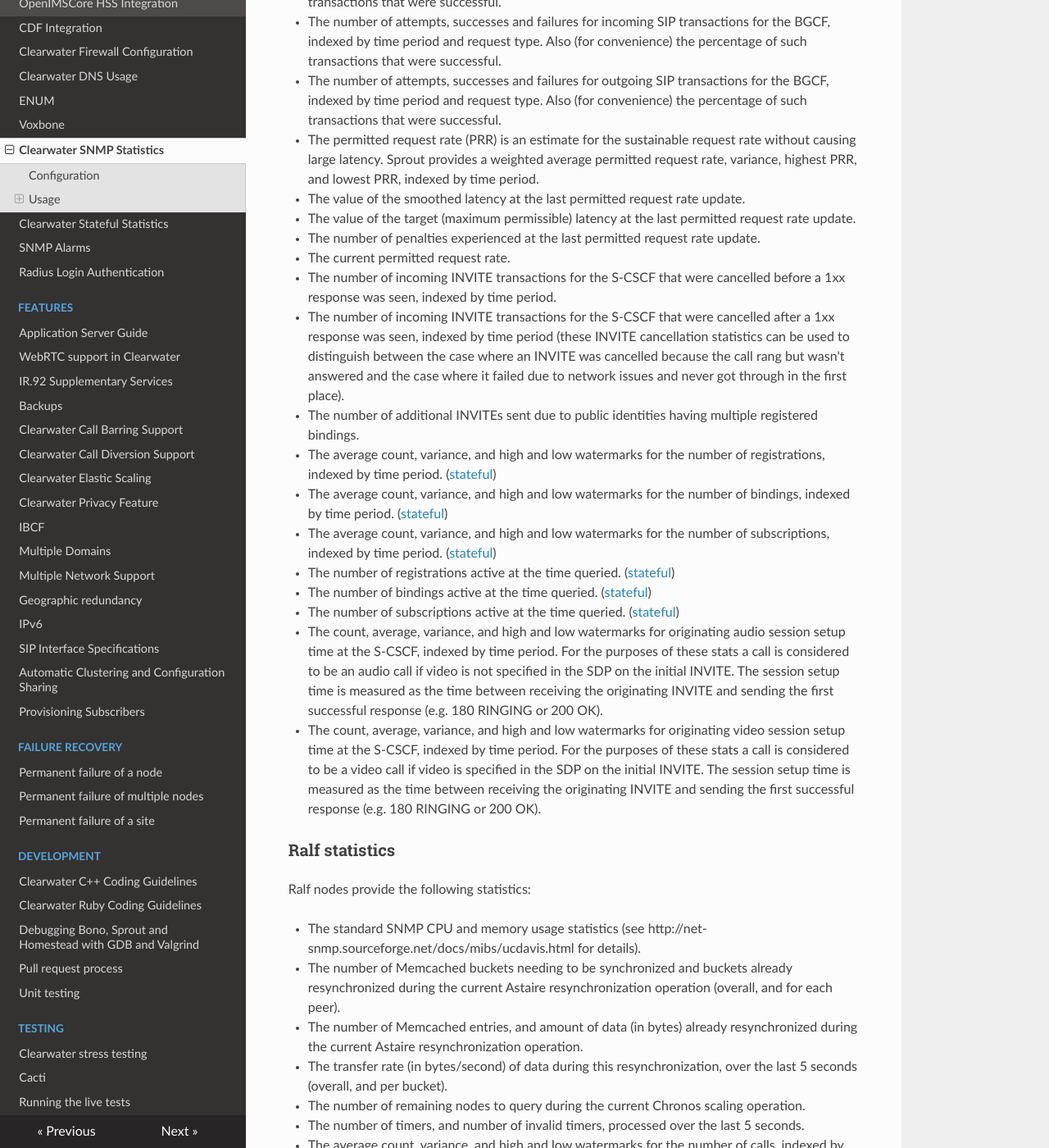
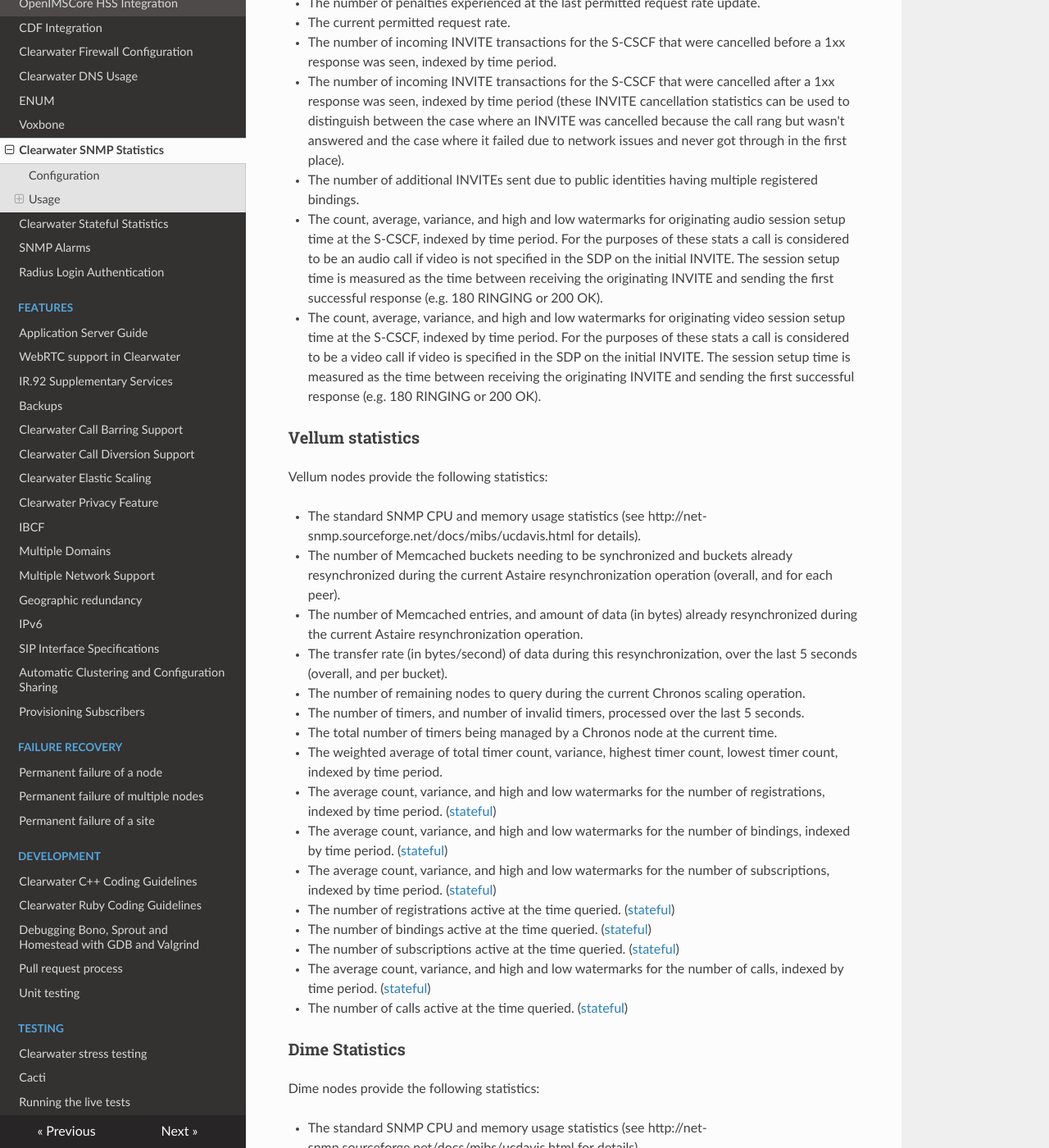
Before and after one commit to Metaswitch/clearwater-readthedocs, an MkDocs documentation site: the page built from docs/Clearwater_SNMP_Statistics.md, in a window 1280 px wide and 1400 px high, scrolled down 4482 px. Shown: the whole window at 82% size. Built offline with MkDocs 1.6.1, drawn with Linux system fonts in a browser that asks for light colours; nearby versions of some CDN libraries; old or Windows-style settings are respelled for this version of MkDocs; part of the change alters nothing that is shown; some of the changed text lies outside the part shown.

Commit message:
Update SNMP Stats page for split-state

```diff
--- a/docs/Clearwater_SNMP_Statistics.md
+++ b/docs/Clearwater_SNMP_Statistics.md
@@ -1,13 +1,13 @@
 # SNMP Statistics
 
-Clearwater provides a set of statistics about the performance of each Clearwater nodes over SNMP. Currently, this is available on Bono, Sprout, Ralf and Homestead nodes, and the MMTel, Call Diversion, Memento and Gemini Application Server nodes. A number of the statistics we offer detail the current state of the system in use, and as such are termed 'Stateful' statistics. These statistics will be marked as '(stateful)' below, and more information on them can be found [here](https://clearwater.readthedocs.io/en/stable/Clearwater_Stateful_Statistics/index.html)
+Clearwater provides a set of statistics about the performance of each Clearwater nodes over SNMP. Currently, this is available on Bono, Sprout, Vellum and Dime nodes, and the MMTel, Call Diversion, Memento and Gemini Application Server nodes. A number of the statistics we offer detail the current state of the system in use, and as such are termed 'Stateful' statistics. These statistics will be marked as '(stateful)' below, and more information on them can be found [here](https://clearwater.readthedocs.io/en/stable/Clearwater_Stateful_Statistics/index.html)
 
 ## Configuration
 
 These SNMP statistics require:
 
 * the clearwater-snmpd package to be installed for all node types
-* the clearwater-snmp-handler-astaire package to be installed for Sprout and Ralf nodes
+* the clearwater-snmp-handler-astaire package to be installed for Vellum nodes
 
 These packages will be automatically installed when installing through the Chef automation system; for a manual install, you will need to install the packages with `sudo apt-get install`.
 
@@ -84,18 +84,11 @@ Sprout nodes provide the following statistics:
 * The number of attempts, successes and failures for third-party re-registrations, indexed by time period (registrations that fail due to failed authentication are counted in the authetication stats and not here).  Also (for convenience) the percentage of such re-registrations that were successful.
 * The number of attempts, successes and failures for third-party de-registrations, indexed by time period (registrations that fail due to failed authentication are counted in the authentication stats and not here).  Also (for convenience) the percentage of such de-registrations that were successful.
 * The number of requests routed by the S-CSCF according to a route pre-loaded by an app server, indexed by time period.
-* The number of parallel TCP connections to each Homestead node.
+* The number of parallel TCP connections to each Dime node.
 * The number of parallel TCP connections to each Homer node.
 * The number of incoming SIP requests, indexed by time period.
 * The number of requests rejected due to overload, indexed by time period.
 * The average request queue size, variance, highest queue size and lowest queue size, indexed by time period.
-* The number of Memcached buckets needing to be synchronized and buckets already resynchronized during the current Astaire resynchronization operation (overall, and for each peer).
-* The number of Memcached entries, and amount of data (in bytes) already resynchronized during the current Astaire resynchronization operation.
-* The transfer rate (in bytes/second) of data during this resynchronization, over the last 5 seconds (overall, and per bucket).
-* The number of remaining nodes to query during the current Chronos scaling operation.
-* The number of timers, and number of invalid timers, processed over the last 5 seconds.
-* The total number of timers being managed by a Chronos node at the current time.
-* The weighted average of total timer count, variance, highest timer count, lowest timer count, indexed by time period.
 * The number of attempts, successes and failures for incoming SIP transactions for the ICSCF, indexed by time period and request type.   Also (for convenience) the percentage of such transactions that were successful.
 * The number of attempts, successes and failures for outgoing SIP transactions for the ICSCF, indexed by time period and request type.  Also (for convenience) the percentage of such transactions that were successful.
 * The number of attempts, successes and failures to establish terminating sessions at the I-CSCF, indexed by time period.  Also (for convenience) the percentage of such attempts that were successful.   Each INVITE received by the I-CSCF (from the originating S-CSCF) is counted as a terminating session attempt.  Such an attempt is considered successful if the I-CSCF responds with a 180 RINGING or 200 OK.
@@ -112,18 +105,11 @@ Sprout nodes provide the following statistics:
 * The number of incoming INVITE transactions for the S-CSCF that were cancelled before a 1xx response was seen, indexed by time period.
 * The number of incoming INVITE transactions for the S-CSCF that were cancelled after a 1xx response was seen, indexed by time period (these INVITE cancellation statistics can be used to distinguish between the case where an INVITE was cancelled because the call rang but wasn't answered and the case where it failed due to network issues and never got through in the first place).
 * The number of additional INVITEs sent due to public identities having multiple registered bindings.
-* The average count, variance, and high and low watermarks for the number of registrations, indexed by time period. ([stateful](https://clearwater.readthedocs.io/en/stable/Clearwater_Stateful_Statistics/index.html))
-* The average count, variance, and high and low watermarks for the number of bindings, indexed by time period. ([stateful](https://clearwater.readthedocs.io/en/stable/Clearwater_Stateful_Statistics/index.html))
-* The average count, variance, and high and low watermarks for the number of subscriptions, indexed by time period. ([stateful](https://clearwater.readthedocs.io/en/stable/Clearwater_Stateful_Statistics/index.html))
-* The number of registrations active at the time queried. ([stateful](https://clearwater.readthedocs.io/en/stable/Clearwater_Stateful_Statistics/index.html))
-* The number of bindings active at the time queried. ([stateful](https://clearwater.readthedocs.io/en/stable/Clearwater_Stateful_Statistics/index.html))
-* The number of subscriptions active at the time queried. ([stateful](https://clearwater.readthedocs.io/en/stable/Clearwater_Stateful_Statistics/index.html))
 * The count, average, variance, and high and low watermarks for originating audio session setup time at the S-CSCF, indexed by time period.   For the purposes of these stats a call is considered to be an audio call if video is not specified in the SDP on the initial INVITE.  The session setup time is measured as the time between receiving the originating INVITE and sending the first successful response (e.g. 180 RINGING or 200 OK).
 * The count, average, variance, and high and low watermarks for originating video session setup time at the S-CSCF, indexed by time period.   For the purposes of these stats a call is considered to be a video call if video is specified in the SDP on the initial INVITE.  The session setup time is measured as the time between receiving the originating INVITE and sending the first successful response (e.g. 180 RINGING or 200 OK).
 
-### Ralf statistics
-
-Ralf nodes provide the following statistics:
+### Vellum statistics
+Vellum nodes provide the following statistics:
 
 * The standard SNMP CPU and memory usage statistics (see http://net-snmp.sourceforge.net/docs/mibs/ucdavis.html for details).
 * The number of Memcached buckets needing to be synchronized and buckets already resynchronized during the current Astaire resynchronization operation (overall, and for each peer).
@@ -131,12 +117,20 @@ Ralf nodes provide the following statistics:
 * The transfer rate (in bytes/second) of data during this resynchronization, over the last 5 seconds (overall, and per bucket).
 * The number of remaining nodes to query during the current Chronos scaling operation.
 * The number of timers, and number of invalid timers, processed over the last 5 seconds.
+* The total number of timers being managed by a Chronos node at the current time.
+* The weighted average of total timer count, variance, highest timer count, lowest timer count, indexed by time period.
+* The average count, variance, and high and low watermarks for the number of registrations, indexed by time period. ([stateful](https://clearwater.readthedocs.io/en/stable/Clearwater_Stateful_Statistics/index.html))
+* The average count, variance, and high and low watermarks for the number of bindings, indexed by time period. ([stateful](https://clearwater.readthedocs.io/en/stable/Clearwater_Stateful_Statistics/index.html))
+* The average count, variance, and high and low watermarks for the number of subscriptions, indexed by time period. ([stateful](https://clearwater.readthedocs.io/en/stable/Clearwater_Stateful_Statistics/index.html))
+* The number of registrations active at the time queried. ([stateful](https://clearwater.readthedocs.io/en/stable/Clearwater_Stateful_Statistics/index.html))
+* The number of bindings active at the time queried. ([stateful](https://clearwater.readthedocs.io/en/stable/Clearwater_Stateful_Statistics/index.html))
+* The number of subscriptions active at the time queried. ([stateful](https://clearwater.readthedocs.io/en/stable/Clearwater_Stateful_Statistics/index.html))
 * The average count, variance, and high and low watermarks for the number of calls, indexed by time period. ([stateful](https://clearwater.readthedocs.io/en/stable/Clearwater_Stateful_Statistics/index.html))
 * The number of calls active at the time queried. ([stateful](https://clearwater.readthedocs.io/en/stable/Clearwater_Stateful_Statistics/index.html))
 
-### Homestead Statistics
+### Dime Statistics
 
-Homestead nodes provide the following statistics:
+Dime nodes provide the following statistics:
 
 * The standard SNMP CPU and memory usage statistics (see http://net-snmp.sourceforge.net/docs/mibs/ucdavis.html for details)
 * The average latency, variance, highest call latency and lowest latency on HTTP requests, indexed by time period.
```
